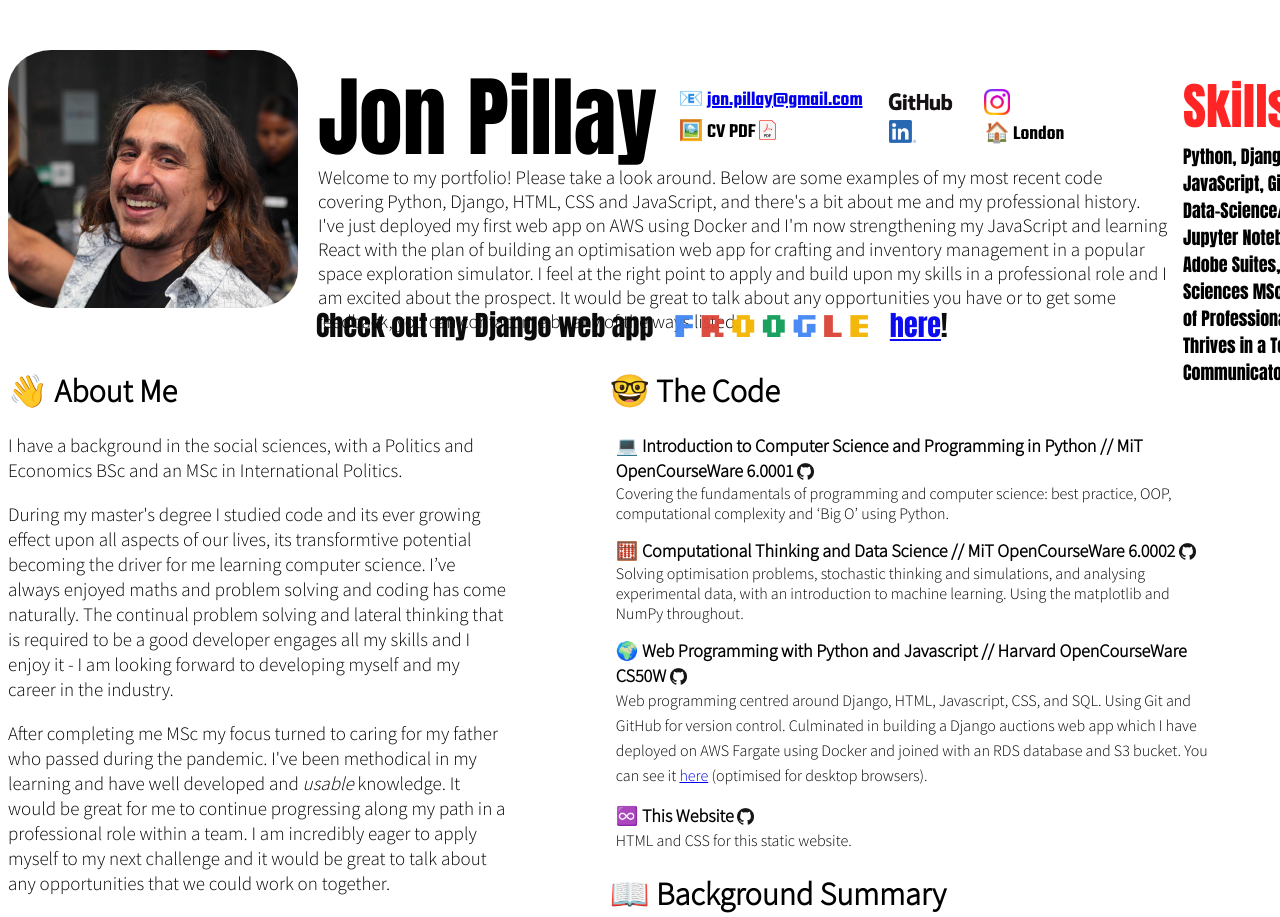
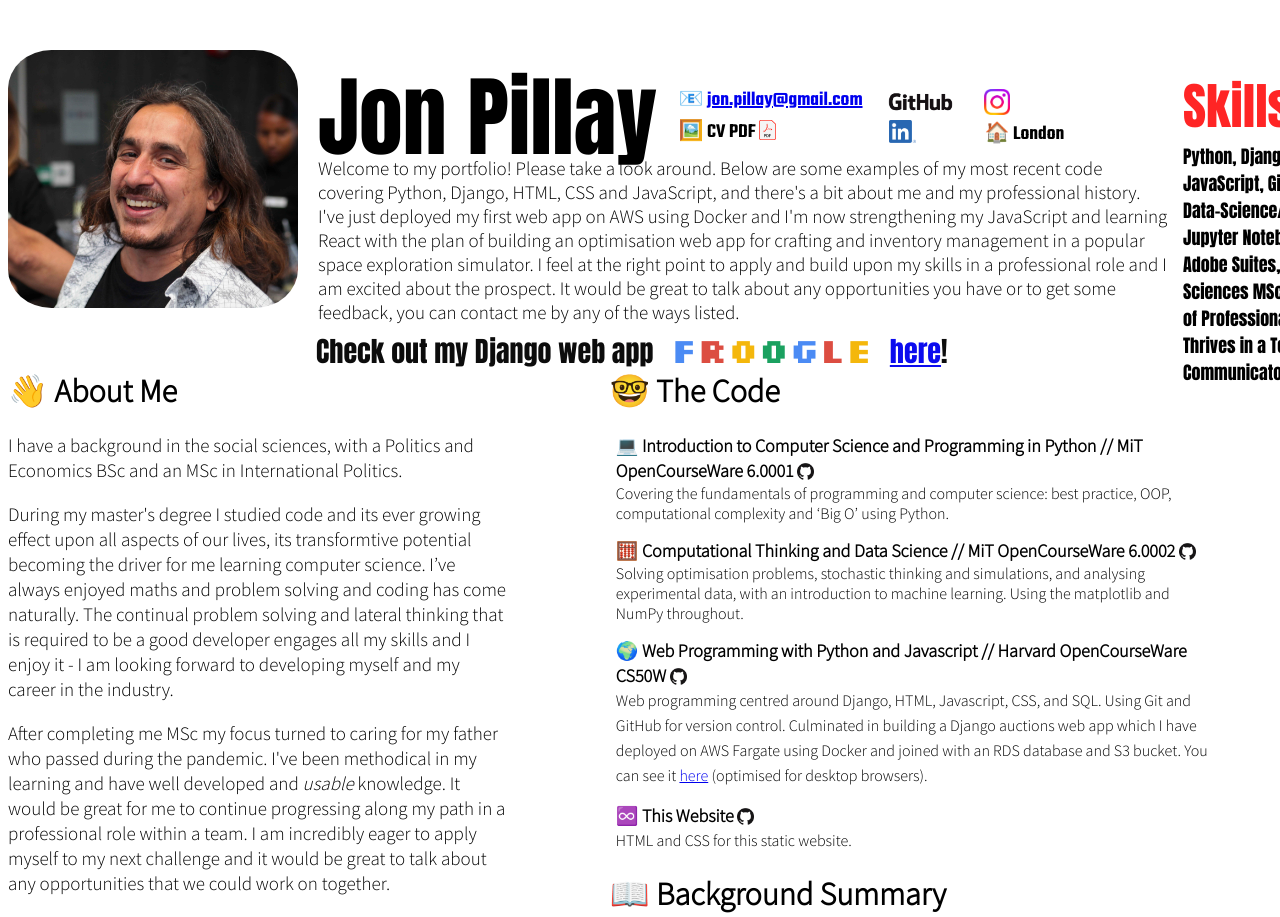
Before and after one commit to jonpillay/portfolio, a plain HTML site: page index.html in a window 1280 px wide. Shown: the top 917 px of the page. Drawn offline with Linux system fonts and the light colour scheme.

Commit message:
Text changes

```diff
--- a/styles.css
+++ b/styles.css
@@ -64,12 +64,14 @@
 }
 
 .landing-box {
-    padding-top: 10px;
+    margin-top: -10px;
+    margin-bottom: 5px;
+    height: 220px;
 }
 
 .landing-text{
     font-size: 19px;
-    margin-top: 20px;
+    margin-bottom: 5px;
 }
 
 .header-skills {
```
